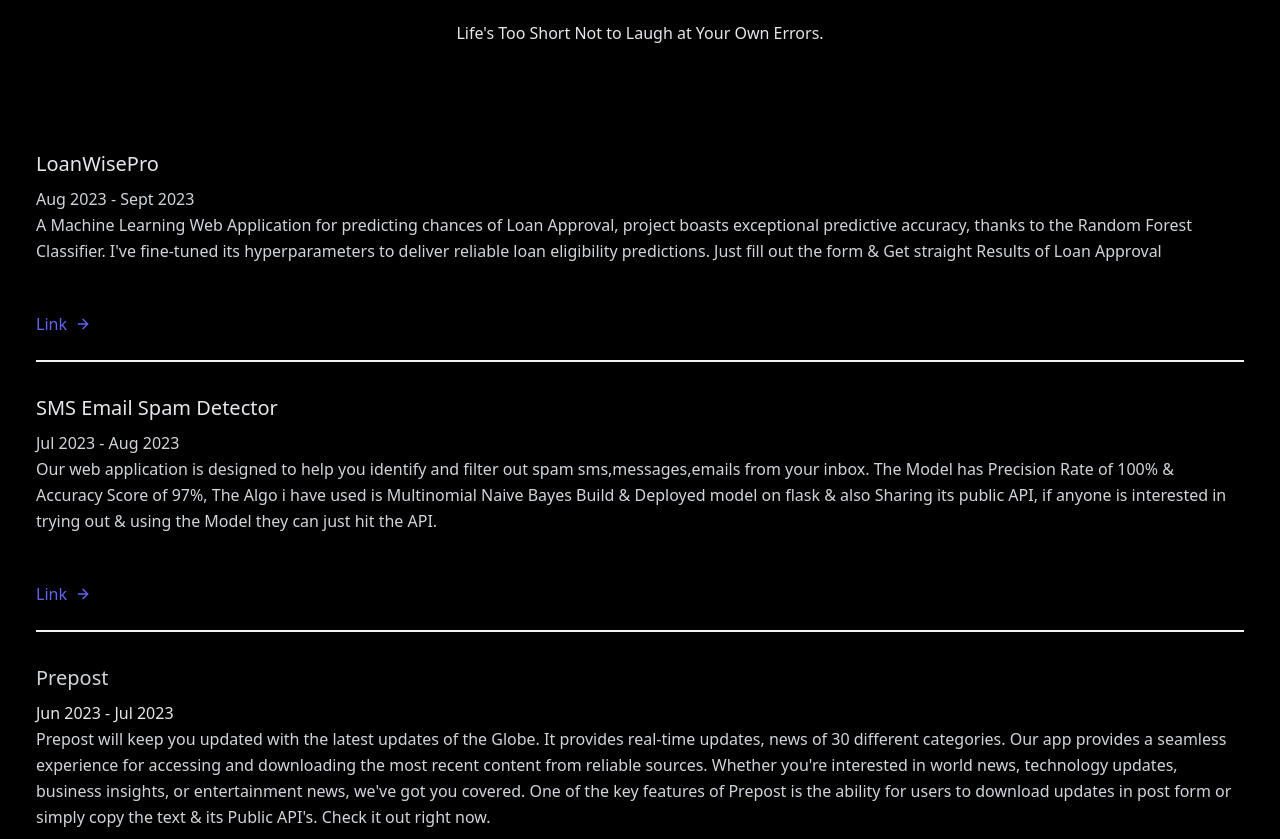
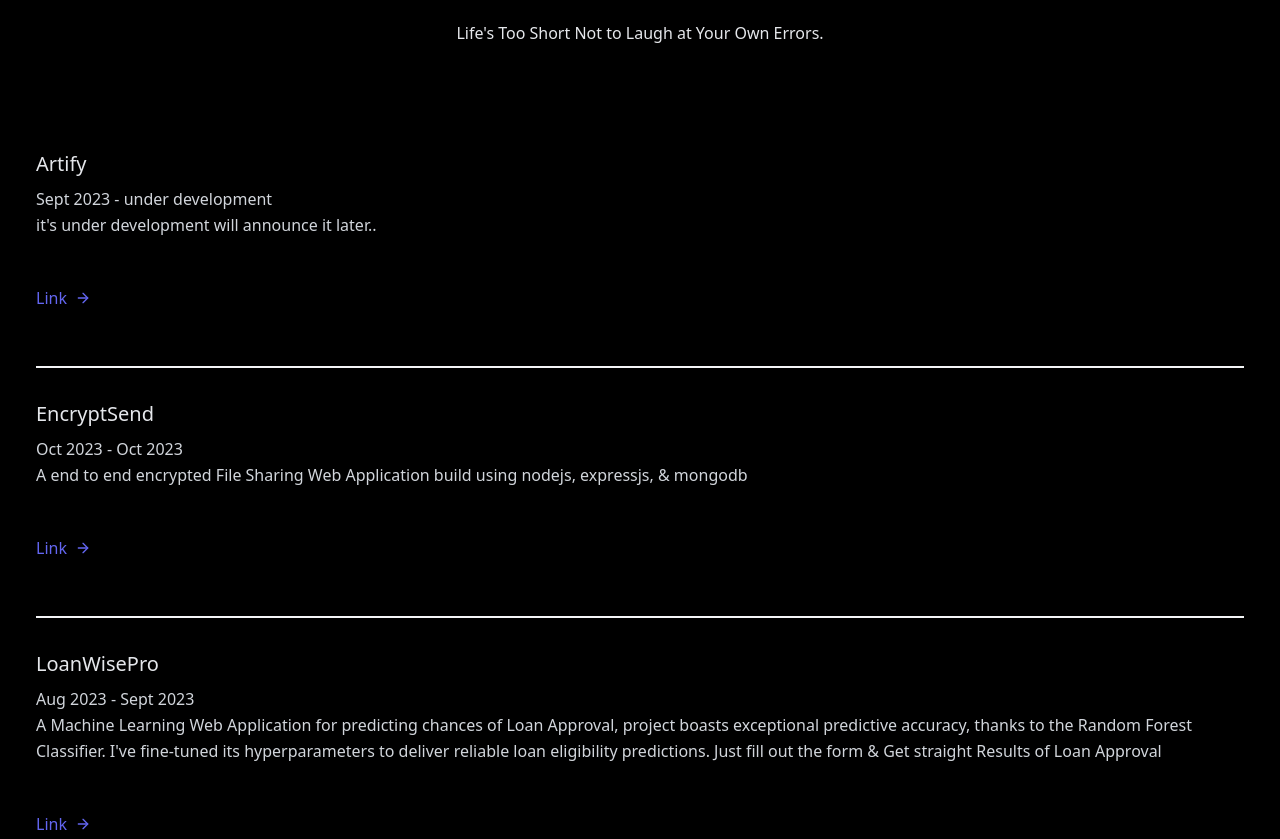
Before and after one commit to ankitmishralive/ankitmishralive.github.io, a plain HTML site: page index.html in a window 1280 px wide. Shown: the part 2577-3416 px from the top of the page. Drawn offline with nearby package versions, Linux system fonts and the light colour scheme.

Commit message:
Update index.html

```diff
--- a/index.html
+++ b/index.html
@@ -248,6 +248,47 @@ Contributed & Solved the functionality issue of Resume Screener Web Application
 
 
             <div class="-my-8 divide-y-2 divide-gray-100">
+
+
+                 <div class="py-8 flex flex-wrap md:flex-nowrap">
+                    <div class="md:flex-grow">
+                        <h2 class="text-xl font-medium text-gray-200 title-font mb-2">Artify </h2>
+                        <p class="leading-relaxed text-gray-300">Sept 2023 - under development</p>
+                        <p class="leading-relaxed mb-8 text-gray-300">
+                           it's under development will announce it later..
+
+                        </p>
+                        <a class="text-indigo-500 inline-flex items-center mt-4" href="/" target="_blank">Link
+                            <svg class="w-4 h-4 ml-2" viewBox="0 0 24 24" stroke="currentColor" stroke-width="2" fill="none" stroke-linecap="round" stroke-linejoin="round">
+                                <path d="M5 12h14"></path>
+                                <path d="M12 5l7 7-7 7"></path>
+                            </svg>
+                        </a>
+                    </div>
+                </div>
+                <br>
+
+
+                <div class="py-8 flex flex-wrap md:flex-nowrap">
+                    <div class="md:flex-grow">
+                        <h2 class="text-xl font-medium text-gray-200 title-font mb-2">EncryptSend </h2>
+                        <p class="leading-relaxed text-gray-300">Oct 2023 - Oct 2023</p>
+                        <p class="leading-relaxed mb-8 text-gray-300">
+                            A end to end encrypted File Sharing Web Application build using nodejs, expressjs, & mongodb
+
+                        </p>
+                        <a class="text-indigo-500 inline-flex items-center mt-4" href="https://github.com/ankitmishralive/EncryptSend" target="_blank">Link
+                            <svg class="w-4 h-4 ml-2" viewBox="0 0 24 24" stroke="currentColor" stroke-width="2" fill="none" stroke-linecap="round" stroke-linejoin="round">
+                                <path d="M5 12h14"></path>
+                                <path d="M12 5l7 7-7 7"></path>
+                            </svg>
+                        </a>
+                    </div>
+                </div>
+                <br>
+
+
+
                 <div class="py-8 flex flex-wrap md:flex-nowrap">
                     <div class="md:flex-grow">
                         <h2 class="text-xl font-medium text-gray-200 title-font mb-2">LoanWisePro </h2>
```
